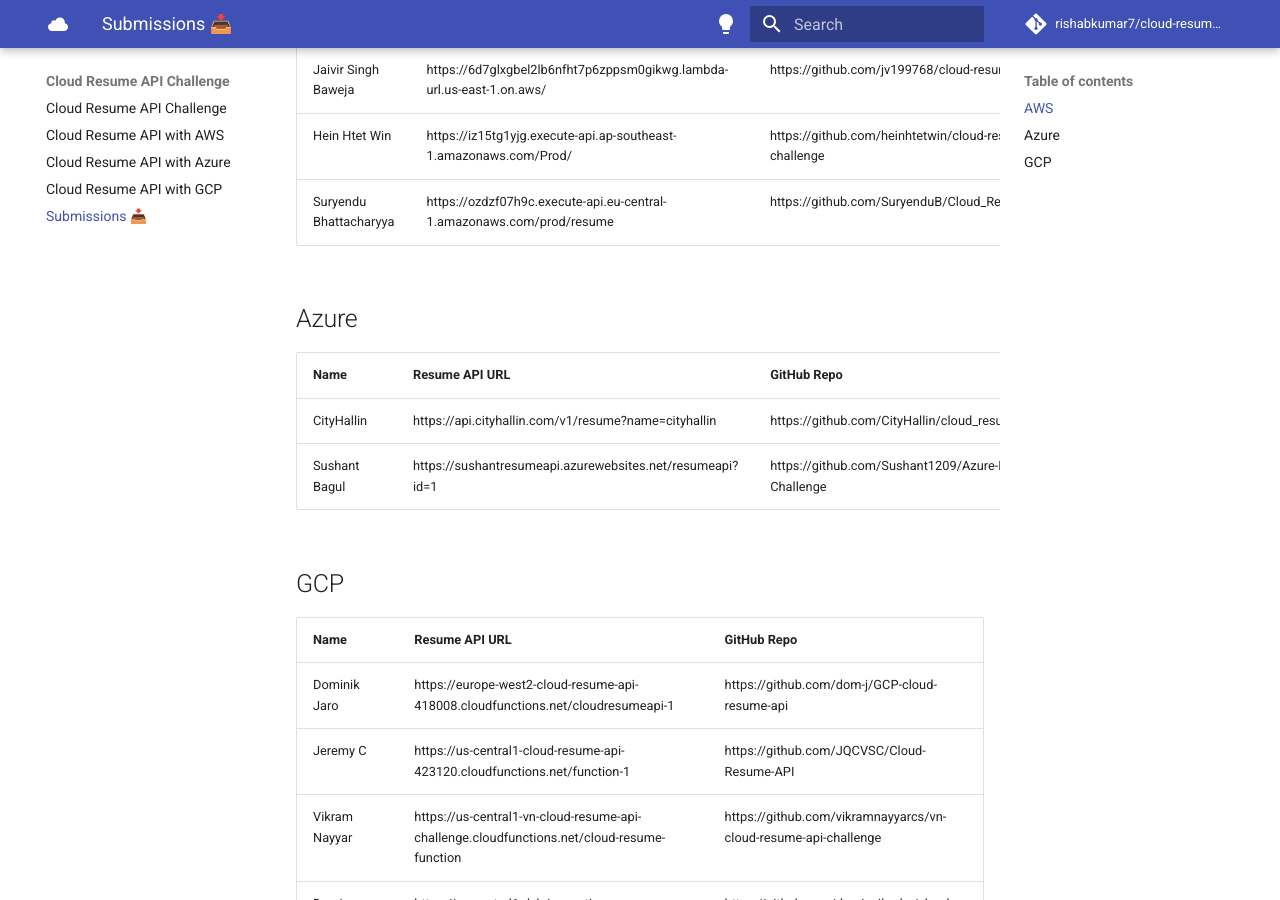
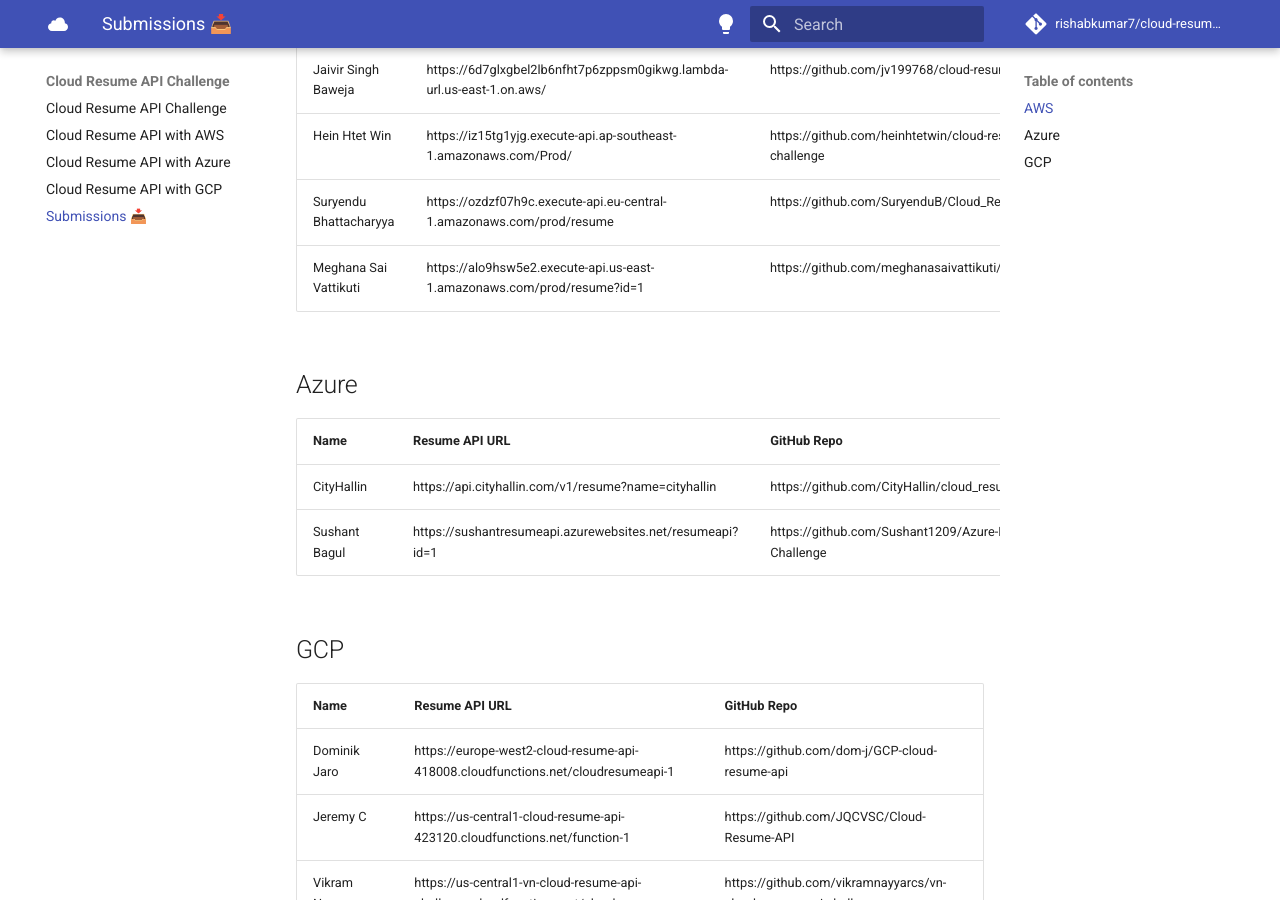
Before and after one commit to rishabkumar7/cloud-resume-api, an MkDocs documentation site: the page built from docs/submissions.md, in a window 1280 px wide and 900 px high, scrolled down 579 px. Built offline with MkDocs 1.6.1 and Material for MkDocs 9.7.7, drawn with Linux system fonts in a browser that asks for light colours; comment, search, counter and statistics services are not loaded.

Commit message:
Add my submission to the Cloud Resume API Challenge

```diff
--- a/docs/submissions.md
+++ b/docs/submissions.md
@@ -13,6 +13,7 @@
 | Jaivir Singh Baweja | https://6d7glxgbel2lb6nfht7p6zppsm0gikwg.lambda-url.us-east-1.on.aws/ | https://github.com/jv199768/cloud-resume-api
 | Hein Htet Win | https://iz15tg1yjg.execute-api.ap-southeast-1.amazonaws.com/Prod/ | https://github.com/heinhtetwin/cloud-resume-challenge
 | Suryendu Bhattacharyya | https://ozdzf07h9c.execute-api.eu-central-1.amazonaws.com/prod/resume | https://github.com/SuryenduB/Cloud_Resume_JSON
+| Meghana Sai Vattikuti | https://alo9hsw5e2.execute-api.us-east-1.amazonaws.com/prod/resume?id=1 | https://github.com/meghanasaivattikuti/cloud-api
 
 ## Azure
 
```
